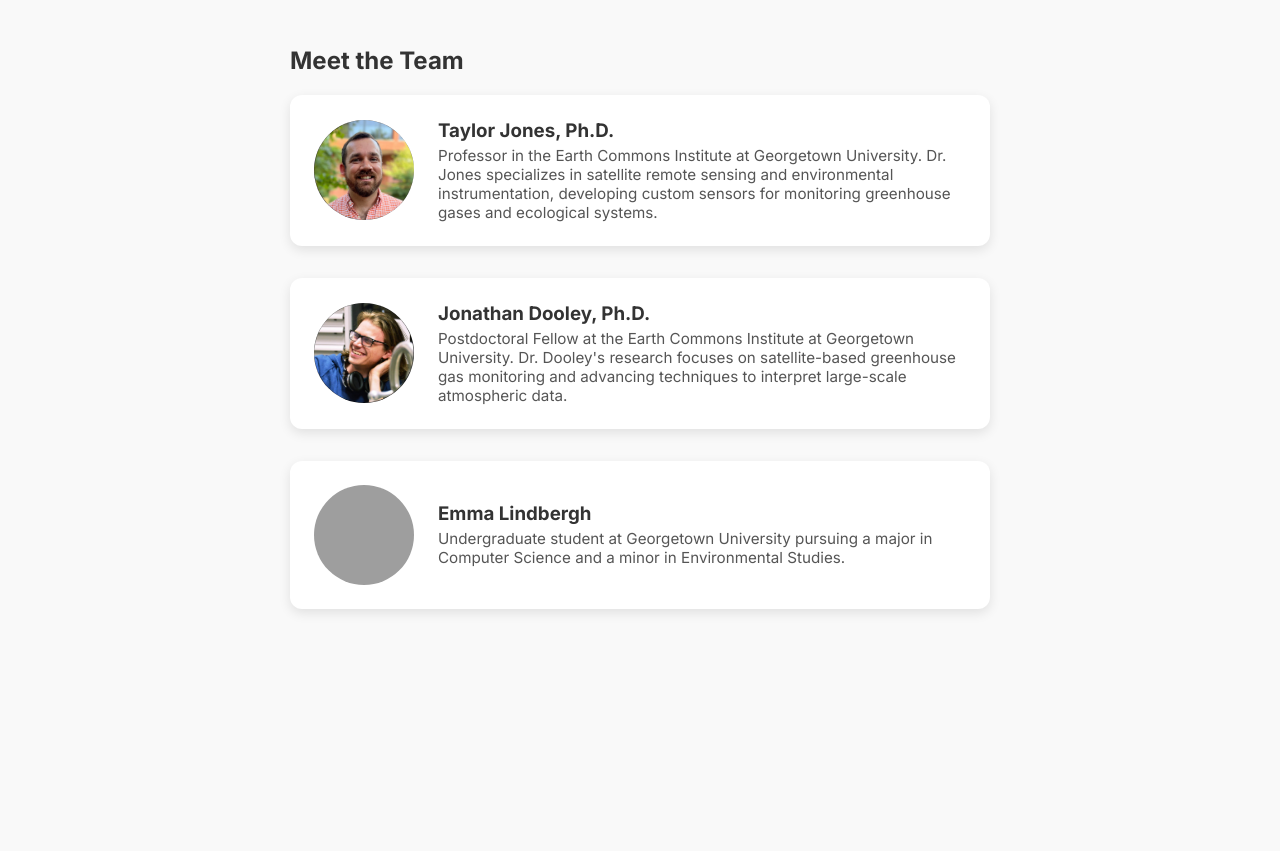
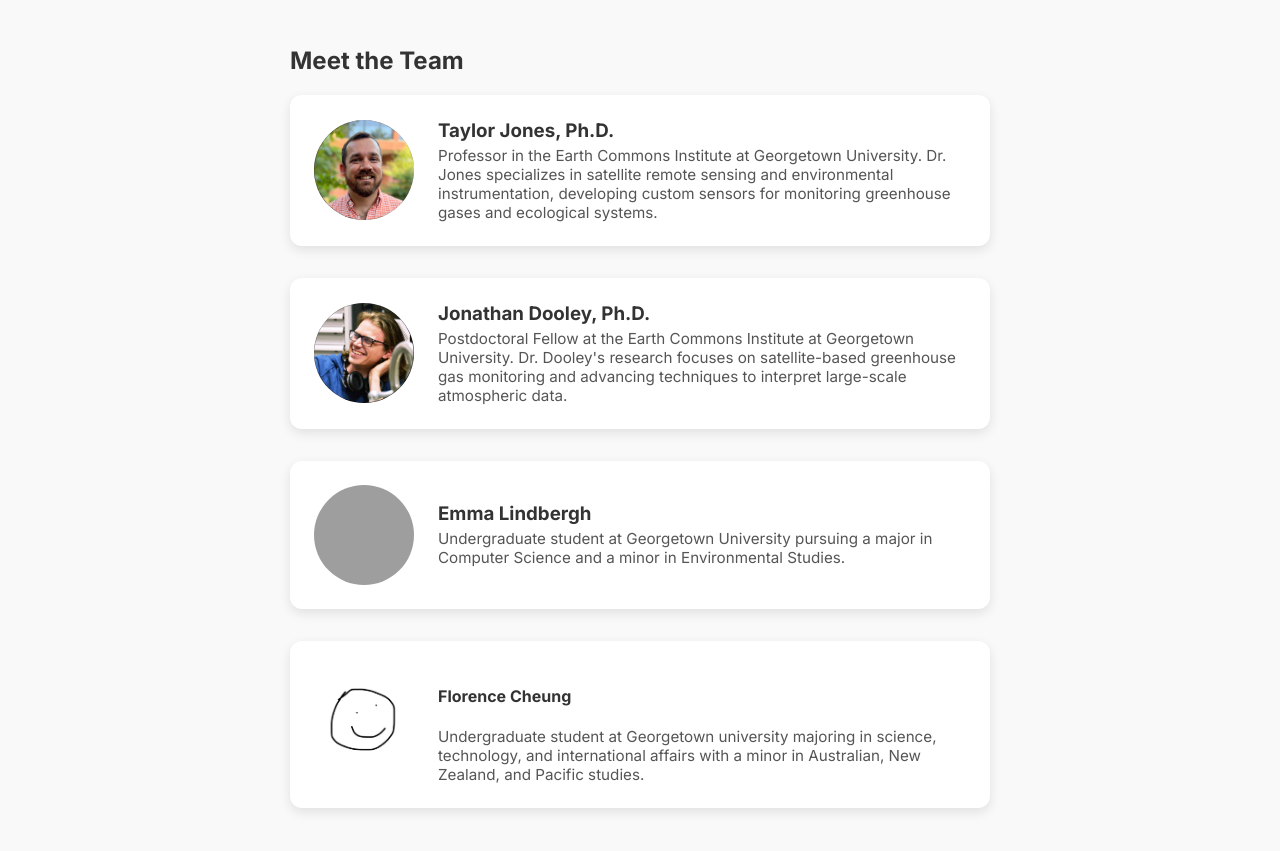
Before and after one commit to AtmosJonesLab/AtmosJonesLab.github.io, a website: page team.html in a window 1280 px wide. Shown: the part 77-928 px from the top of the page. Before the commit the page ends 800 px from the top, so only its background shows below. Drawn offline with Linux system fonts and the light colour scheme; grey boxes are pictures that could not be loaded.

Commit message:
Florence!

```diff
--- a/team.html
+++ b/team.html
@@ -108,6 +108,14 @@
       </div>
     </div>
 
+    <div class="team-member">
+    <img src="IMG_15EAD698D855-1.jpeg" alt="Florence Cheung photo">
+    <div>
+      <h4>Florence Cheung</h4>
+      <p>Undergraduate student at Georgetown university majoring in science, technology, and international affairs with a minor in Australian, New Zealand, and Pacific studies.</p>
+    </div>
+  </div>
+
   </section>
 </body>
 </html>
```
Also changed, not shown: index.html (+8 -0 lines), IMG_15EAD698D855-1.jpeg (added), 1 other file.
